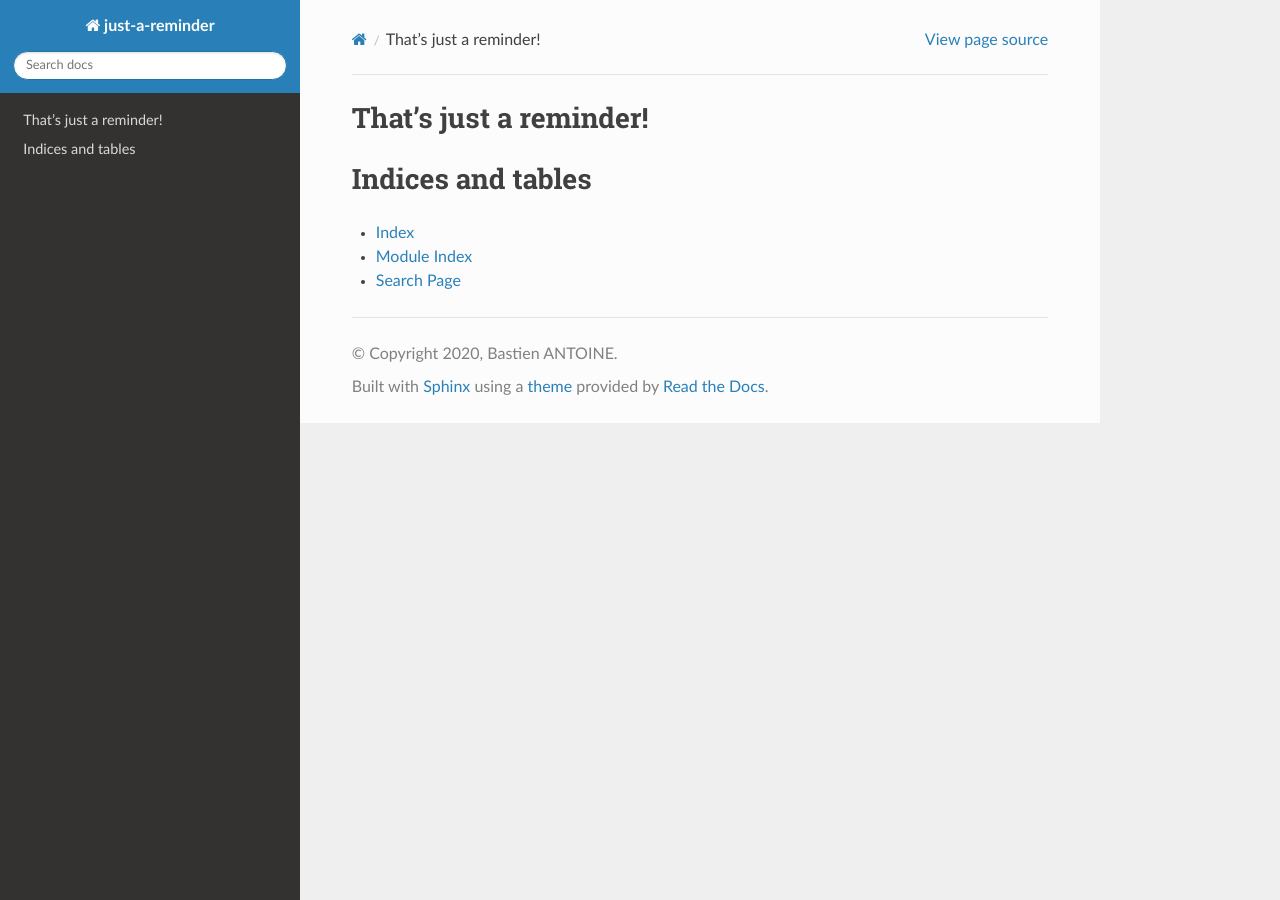
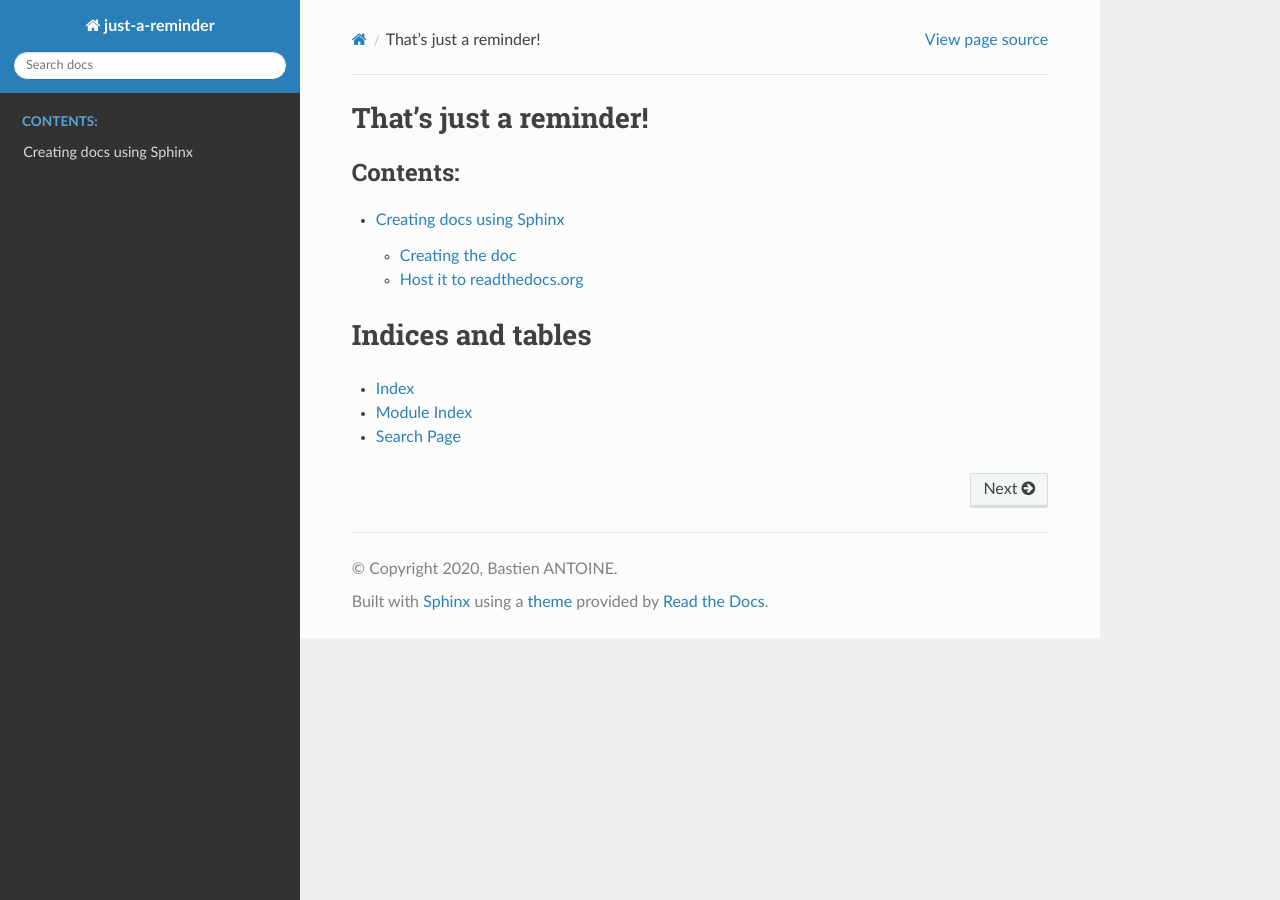
Before and after one commit to bastantoine/just-a-reminder, a Sphinx documentation site: the page built from docs/source/index.rst, in a window 1280 px wide. Built offline with Sphinx 7.4.7 and the Read the Docs theme 2.0.0, drawn with Linux system fonts in a browser that asks for light colours; some of the changed lines change nothing that is shown.

Commit message:
Added new page about how to use Sphinx and RTD

```diff
--- /dev/null
+++ b/docs/source/docs_sphinx.rst
@@ -0,0 +1,88 @@
+Creating docs using Sphinx
+==========================
+
+Creating the doc
+----------------
+First you need to install ``sphinx`` using ``pip`` (assuming you already have Python installed)::
+
+    $ pip install sphinx
+
+Sphinx comes with a script that helps you start a new project::
+
+    $ sphinx-quickstart
+
+You'll be asked for a few things:
+
+- If you want to separate the build and source files (default to no)
+- The project name (cannot be blank)
+- The author(s) name(s) (cannot be blank either)
+- The project release (press enter to live it blank)
+- The project language (default to English (en), see `here <https://www.sphinx-doc.org/en/master/usage/configuration.html#confval-language>`_ for the supported codes)
+
+This creates a few files, like ``index.rst`` which is the default entry point of you documentation, ``conf.py`` which handles the configuration of your project, a ``Makefile`` to, among other things, build the doc, and ``make.bat`` it's equivalent for Windows.
+
+To build the documentation, run ``make html`` in the root folder (where the ``Makefile`` is) and open ``index.html`` inside the ``build`` folder.
+
+Host it to readthedocs.org
+------------------------------
+
+`<readthedocs.org>`_ (RTD) provides full and free hosting for various types of documentation (sphynx, Mkdocs,...).
+
+To do so, you'll have to host your source code in a publically available server using a version control system (Git, SVN, Mercurial,...).
+
+We'll be using a GitHub repo for the example, if you are using an other tool you'll have to adapt the commands.
+
+Create the repository and start the project
+^^^^^^^^^^^^^^^^^^^^^^^^^^^^^^^^^^^^^^^^^^^
+
+First we start by creating a folder::
+
+    $ mkdir documentation
+    $ cd documentation
+
+In this folder, we init a new git repository::
+
+    $ git init
+
+We can now start a new sphinx project in a ``docs`` folder using ``sphinx-quickstart`` (see above)::
+
+    $ mkdir docs
+    $ cd docs
+    $ sphinx-quickstart
+
+It's recommended to add a ``.gitignore`` file to avoid tracking the build files we have locally and some other files::
+
+    # Builds
+    # If you chose to have the source
+    # and builds separated, use this:
+    # docs/build/*
+    # Otherwise use this:
+    # docs/_build/*
+
+    # make files are not required by RTD
+    docs/make.bat
+    docs/Makefile
+
+We can now commit all the new files to instantiate the repository::
+
+    $ git commit -a -m 'Init the repo'
+
+We still need to add the remote to the GitHub repository and push the commit::
+
+    $ git remote add origin https://github.com/your_name/your_repo
+    $ git push -u origin master
+
+We now have a fully fonctionnal sphinx project that can be hosted in RTD.
+
+Start the project in RTD
+^^^^^^^^^^^^^^^^^^^^^^^^
+
+Start by creating an account on the plateform. You can either create yourself the account, or use one from GitHub, GitLab or Bitbucket. The later option will allow you to easily link a repo from the plateform to the RTD project.
+
+Once this is done and you are connected, you can start a new project by clicking on the button *Import a new project*.
+
+If you have linked you account to one of GitHub, GitLab or Bitbucket, you'll see the list of your repository on the plateform (you may have to refresh the list). In this case, you juste have to select the one you want to link.
+
+Otherwise you have to manually link the project to you repo. To do so, click on *Import manually*. You'll be asked to enter a name, the link to your repo and the type of repo (Git, Subversion, Mercurial or Bazaar).
+
+Once this is done, RTD might automatically start a build. Otherwise click on *Compile a version* to start the build.
--- a/docs/source/index.rst
+++ b/docs/source/index.rst
@@ -10,7 +10,7 @@
    :maxdepth: 2
    :caption: Contents:
 
-
+   docs_sphinx
 
 Indices and tables
 ==================
```
